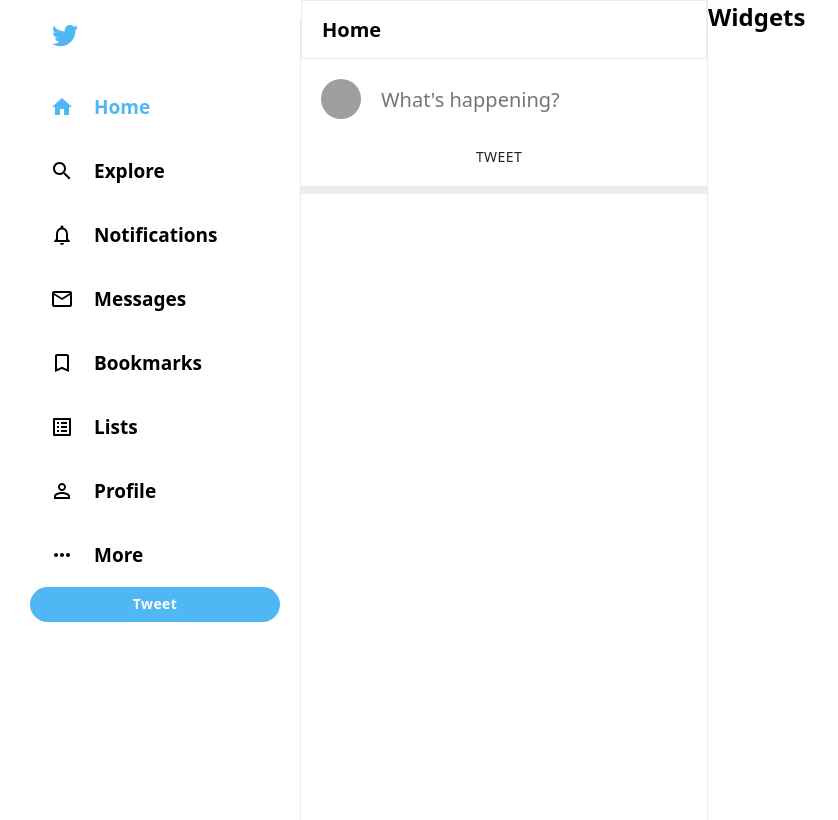
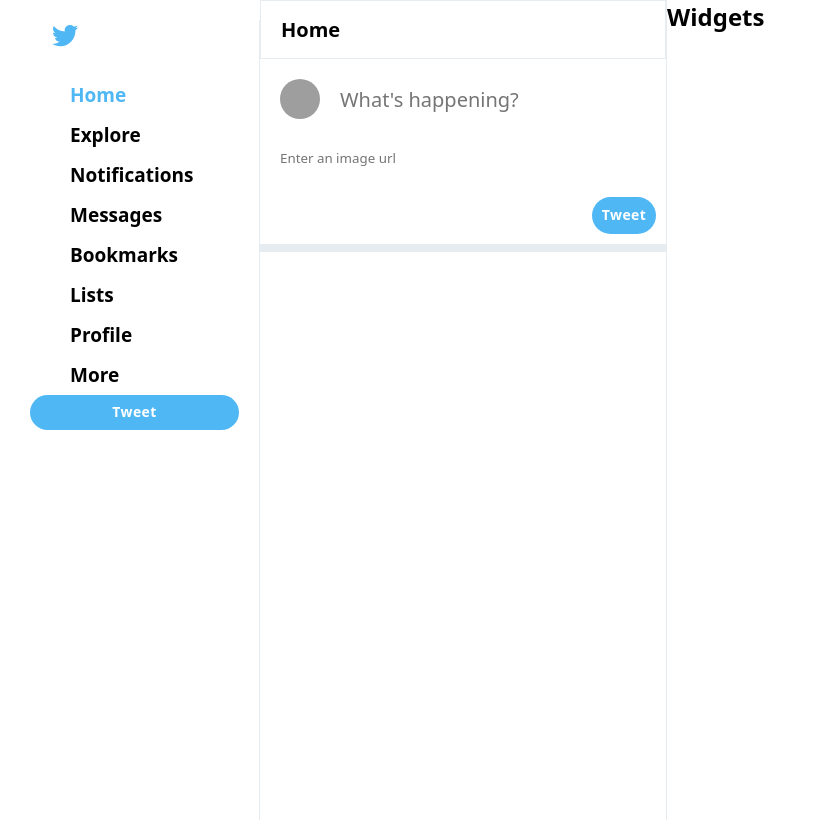
Before and after one commit to giaro710/react_twitter_clone, a React (Create React App) app: page / in a window 1280 px wide. Shown: the whole page, without its empty margins (0-838 px from the left). Built offline with nearby package versions, Linux system fonts and the light colour scheme; grey boxes are pictures that could not be loaded.

Commit message:
Added style to tweetbox component

```diff
--- a/src/components/Tweetbox.js
+++ b/src/components/Tweetbox.js
@@ -13,9 +13,13 @@
             placeholder="What's happening?"
             className="tweetbox__input"
           />
-          {/* <input type="text" placeholder="Enter an image url" /> */}
         </div>
-        <Button>Tweet</Button>
+        <input
+          type="text"
+          placeholder="Enter an image url"
+          className="tweetbox__input--image"
+        />
+        <Button className="tweetbox__tweet-btn">Tweet</Button>
       </form>
     </div>
   );
--- a/src/css/Tweetbox.css
+++ b/src/css/Tweetbox.css
@@ -20,3 +20,22 @@
   font-size: 20px;
   border: none;
 }
+
+.tweetbox__input--image {
+  border: none;
+  padding: 10px;
+  margin-bottom: 20px;
+  margin-left: 10px;
+  outline: none;
+}
+
+.tweetbox__tweet-btn {
+  background: var(--twitter-color) !important;
+  border: none !important;
+  color: #fff !important;
+  font-weight: 900 !important;
+  text-transform: inherit !important;
+  border-radius: 30px !important;
+  transition: background 20ms;
+  margin-left: auto !important;
+}
--- a/src/index.css
+++ b/src/index.css
@@ -3,6 +3,7 @@
   padding: 0;
   font-family: system-ui, -apple-system, BlinkMacSystemFont, "Segoe UI", Roboto,
     Ubuntu, "Helvetica Neue", sans-serif;
+  box-sizing: border-box;
 }
 
 body {
@@ -13,7 +14,7 @@
   -moz-osx-font-smoothing: grayscale;
 }
 
-code {
+/* code {
   font-family: source-code-pro, Menlo, Monaco, Consolas, "Courier New",
     monospace;
-}
+} */
```
